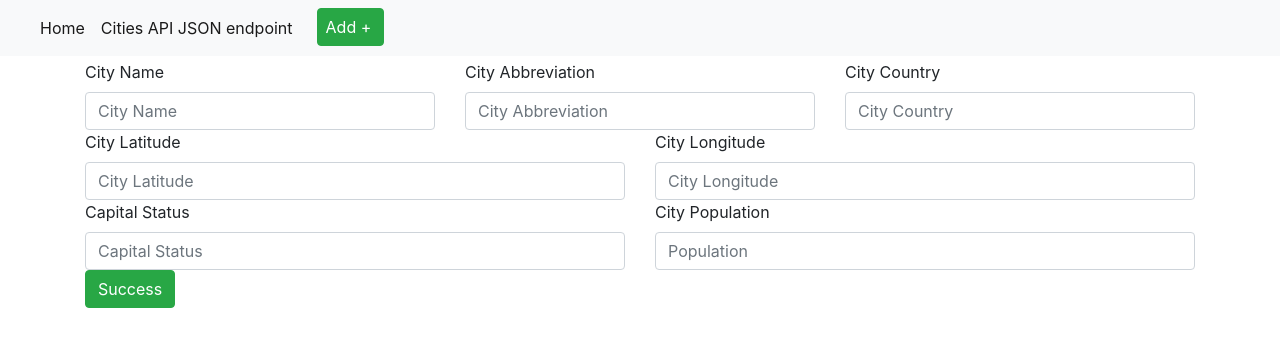
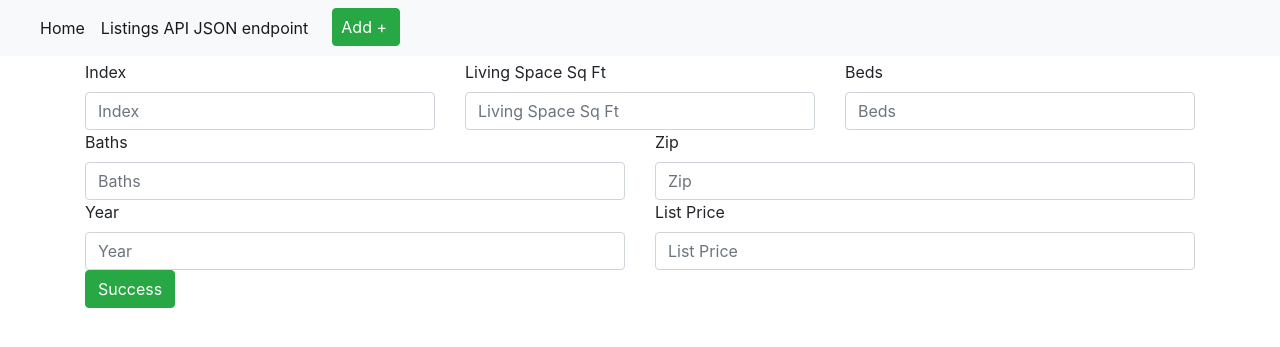
Before and after one commit to laurenrega/WebApp3, a Flask app: template app/templates/new.html in a window 1280 px wide. Shown: the top 347 px of the page. Run offline with Flask 2, Linux system fonts and the light colour scheme; the template is opened without the code that fills it, so the values that code supplies are empty; some libraries are stand-ins or nearby versions.

Commit message:
Task: fix text on files for Zillow DB

```diff
--- a/app/app.py
+++ b/app/app.py
@@ -12,108 +12,108 @@ app.config['MYSQL_DATABASE_HOST'] = 'db'
 app.config['MYSQL_DATABASE_USER'] = 'root'
 app.config['MYSQL_DATABASE_PASSWORD'] = 'root'
 app.config['MYSQL_DATABASE_PORT'] = 3306
-app.config['MYSQL_DATABASE_DB'] = 'citiesData'
+app.config['MYSQL_DATABASE_DB'] = 'zillowData'
 mysql.init_app(app)
 
 
 @app.route('/', methods=['GET'])
 def index():
-    user = {'username': 'Cities Project'}
+    user = {'username': 'Zillow Project'}
     cursor = mysql.get_db().cursor()
-    cursor.execute('SELECT * FROM tblCitiesImport')
+    cursor.execute('SELECT * FROM tblZillowImport')
     result = cursor.fetchall()
-    return render_template('index.html', title='Home', user=user, cities=result)
+    return render_template('index.html', title='Home', user=user, listings=result)
 
 
-@app.route('/view/<int:city_id>', methods=['GET'])
-def record_view(city_id):
+@app.route('/view/<int:listing_id>', methods=['GET'])
+def record_view(listing_id):
     cursor = mysql.get_db().cursor()
-    cursor.execute('SELECT * FROM tblCitiesImport WHERE id=%s', city_id)
+    cursor.execute('SELECT * FROM tblZillowImport WHERE id=%s', listing_id)
     result = cursor.fetchall()
-    return render_template('view.html', title='View Form', city=result[0])
+    return render_template('view.html', title='View Form', listing=result[0])
 
 
-@app.route('/edit/<int:city_id>', methods=['GET'])
-def form_edit_get(city_id):
+@app.route('/edit/<int:listing_id>', methods=['GET'])
+def form_edit_get(listing_id):
     cursor = mysql.get_db().cursor()
-    cursor.execute('SELECT * FROM tblCitiesImport WHERE id=%s', city_id)
+    cursor.execute('SELECT * FROM tblZillowImport WHERE id=%s', listing_id)
     result = cursor.fetchall()
-    return render_template('edit.html', title='Edit Form', city=result[0])
+    return render_template('edit.html', title='Edit Form', listing=result[0])
 
 
-@app.route('/edit/<int:city_id>', methods=['POST'])
-def form_update_post(city_id):
+@app.route('/edit/<int:listing_id>', methods=['POST'])
+def form_update_post(listing_id):
     cursor = mysql.get_db().cursor()
-    inputData = (request.form.get('fldName'), request.form.get('fldLat'), request.form.get('fldLong'),
-                 request.form.get('fldCountry'), request.form.get('fldAbbreviation'),
-                 request.form.get('fldCapitalStatus'), request.form.get('fldPopulation'), city_id)
-    sql_update_query = """UPDATE tblCitiesImport t SET t.fldName = %s, t.fldLat = %s, t.fldLong = %s, t.fldCountry =
-    %s, t.fldAbbreviation = %s, t.fldCapitalStatus = %s, t.fldPopulation = %s WHERE t.id = %s """
+    inputData = (request.form.get('Index'), request.form.get('Living_Space_sq_ft'), request.form.get('Beds'),
+                 request.form.get('Baths'), request.form.get('Zip'),
+                 request.form.get('Year'), request.form.get('List_Price'), listing_id)
+    sql_update_query = """UPDATE tblZillowImport t SET t.Index = %s, t.Living_Space_sq_ft = %s, t.Beds = %s, t.Baths =
+    %s, t.Zip = %s, t.Year = %s, t.List_Price = %s WHERE t.id = %s """
     cursor.execute(sql_update_query, inputData)
     mysql.get_db().commit()
     return redirect("/", code=302)
 
 
-@app.route('/cities/new', methods=['GET'])
+@app.route('/listings/new', methods=['GET'])
 def form_insert_get():
-    return render_template('new.html', title='New City Form')
+    return render_template('new.html', title='New Listing Form')
 
 
-@app.route('/cities/new', methods=['POST'])
+@app.route('/listings/new', methods=['POST'])
 def form_insert_post():
     cursor = mysql.get_db().cursor()
-    inputData = (request.form.get('fldName'), request.form.get('fldLat'), request.form.get('fldLong'),
-                 request.form.get('fldCountry'), request.form.get('fldAbbreviation'),
-                 request.form.get('fldCapitalStatus'), request.form.get('fldPopulation'))
-    sql_insert_query = """INSERT INTO tblCitiesImport (fldName,fldLat,fldLong,fldCountry,fldAbbreviation,fldCapitalStatus,fldPopulation) VALUES (%s, %s,%s, %s,%s, %s,%s) """
+    inputData = (request.form.get('Index'), request.form.get('Living_Space_sq_ft'), request.form.get('Beds'),
+                 request.form.get('Baths'), request.form.get('Zip'),
+                 request.form.get('Year'), request.form.get('List_Price'))
+    sql_insert_query = """INSERT INTO tblZillowImport (`Index`,Living_Space_sq_ft,Beds,Baths,Zip,Year,List_Price) VALUES (%s, %s,%s, %s,%s, %s,%s) """
     cursor.execute(sql_insert_query, inputData)
     mysql.get_db().commit()
     return redirect("/", code=302)
 
 
-@app.route('/delete/<int:city_id>', methods=['POST'])
-def form_delete_post(city_id):
+@app.route('/delete/<int:listing_id>', methods=['POST'])
+def form_delete_post(listing_id):
     cursor = mysql.get_db().cursor()
-    sql_delete_query = """DELETE FROM tblCitiesImport WHERE id = %s """
-    cursor.execute(sql_delete_query, city_id)
+    sql_delete_query = """DELETE FROM tblZillowImport WHERE id = %s """
+    cursor.execute(sql_delete_query, listing_id)
     mysql.get_db().commit()
     return redirect("/", code=302)
 
 
-@app.route('/api/v1/cities', methods=['GET'])
+@app.route('/api/v1/listings', methods=['GET'])
 def api_browse() -> str:
     cursor = mysql.get_db().cursor()
-    cursor.execute('SELECT * FROM tblCitiesImport')
+    cursor.execute('SELECT * FROM tblZillowImport')
     result = cursor.fetchall()
     json_result = json.dumps(result);
     resp = Response(json_result, status=200, mimetype='application/json')
     return resp
 
 
-@app.route('/api/v1/cities/<int:city_id>', methods=['GET'])
-def api_retrieve(city_id) -> str:
+@app.route('/api/v1/listings/<int:listing_id>', methods=['GET'])
+def api_retrieve(listing_id) -> str:
     cursor = mysql.get_db().cursor()
-    cursor.execute('SELECT * FROM tblCitiesImport WHERE id=%s', city_id)
+    cursor.execute('SELECT * FROM tblZillowImport WHERE id=%s', listing_id)
     result = cursor.fetchall()
     json_result = json.dumps(result);
     resp = Response(json_result, status=200, mimetype='application/json')
     return resp
 
 
-@app.route('/api/v1/cities/', methods=['POST'])
+@app.route('/api/v1/listings/', methods=['POST'])
 def api_add() -> str:
     resp = Response(status=201, mimetype='application/json')
     return resp
 
 
-@app.route('/api/v1/cities/<int:city_id>', methods=['PUT'])
-def api_edit(city_id) -> str:
+@app.route('/api/v1/listings/<int:listing_id>', methods=['PUT'])
+def api_edit(listing_id) -> str:
     resp = Response(status=201, mimetype='application/json')
     return resp
 
 
-@app.route('/api/cities/<int:city_id>', methods=['DELETE'])
-def api_delete(city_id) -> str:
+@app.route('/api/listings/<int:listing_id>', methods=['DELETE'])
+def api_delete(listing_id) -> str:
     resp = Response(status=210, mimetype='application/json')
     return resp
 
--- a/app/templates/layout.html
+++ b/app/templates/layout.html
@@ -35,10 +35,10 @@
             <a class="nav-link" href="/">Home <span class="sr-only">(current)</span></a>
         </li>
         <li class="nav-item active">
-            <a class="nav-link" href="/api/v1/cities">Cities API JSON endpoint <span class="sr-only">(current)</span></a>
+            <a class="nav-link" href="/api/v1/listings">Listings API JSON endpoint <span class="sr-only">(current)</span></a>
         </li>
         <li class="nav-item active">
-            <a class="btn btn-success pl-2 lr-2 ml-3" href="/cities/new">Add +<span class="sr-only">(current)</span></a>
+            <a class="btn btn-success pl-2 lr-2 ml-3" href="/listings/new">Add +<span class="sr-only">(current)</span></a>
         </li>
     </ul>
   </div>
--- a/app/templates/new.html
+++ b/app/templates/new.html
@@ -1,42 +1,42 @@
-                         {% extends "layout.html" %}
+{% extends "layout.html" %}
 {% block content %}
-<form action="/cities/new" method="POST">
+<form action="/listings/new" method="POST">
     <div class="row">
         <div class="col">
-            <label for="fldName">City Name</label>
-            <input id="fldName" type="text" class="form-control" placeholder="City Name" name="fldName">
+            <label for="Index">Index</label>
+            <input id="Index" type="text" class="form-control" placeholder="Index" name="Index">
         </div>
         <div class="col">
-            <label for="fldAbbreviation">City Abbreviation</label>
-            <input id="fldAbbreviation" t ype="text" class="form-control" placeholder="City Abbreviation"
-                   name="fldAbbreviation">
+            <label for="Living_Space_sq_ft">Living Space Sq Ft</label>
+            <input id="Living_Space_sq_ft" type="text" class="form-control" placeholder="Living Space Sq Ft"
+                   name="Living_Space_sq_ft">
         </div>
         <div class="col">
-            <label for="fldCountry">City Country</label>
-            <input id="fldCountry" type="text" class="form-control" placeholder="City Country" name="fldCountry">
+            <label for="Beds">Beds</label>
+            <input id="Beds" type="text" class="form-control" placeholder="Beds" name="Beds">
         </div>
     </div>
 
     <div class="row">
         <div class="col">
-            <label for="fldLat">City Latitude</label>
-            <input id="fldLat" type="text" class="form-control" placeholder="City Latitude" name="fldLat">
+            <label for="Baths">Baths</label>
+            <input id="Baths" type="text" class="form-control" placeholder="Baths" name="Baths">
         </div>
         <div class="col">
-            <label for="fldlong">City Longitude</label>
-            <input id="fldlong" type="text" class="form-control" placeholder="City Longitude" name="fldLong">
+            <label for="Zip">Zip</label>
+            <input id="Zip" type="text" class="form-control" placeholder="Zip" name="Zip">
         </div>
     </div>
     <div class="row">
         <div class="col">
-            <label for="fldCapitalStatus">Capital Status</label>
+            <label for="Year">Year</label>
 
-            <input id="fldCapitalStatus" type="text" class="form-control" placeholder="Capital Status "
-                   name="fldCapitalStatus">
+            <input id="Year" type="text" class="form-control" placeholder="Year "
+                   name="Year">
         </div>
         <div class="col">
-            <label for="fldPopulation">City Population</label>
-            <input id="fldPopulation" type="text" class="form-control" placeholder="Population" name="fldPopulation">
+            <label for="List_Price">List Price</label>
+            <input id="List_Price" type="text" class="form-control" placeholder="List Price" name="List_Price">
         </div>
     </div>
     <button type="submit" class="btn btn-success">Success</button>
```
Also changed, not shown: app/templates/edit.html (+17 -17 lines), app/templates/index.html (+15 -15 lines), app/templates/view.html (+8 -8 lines).
